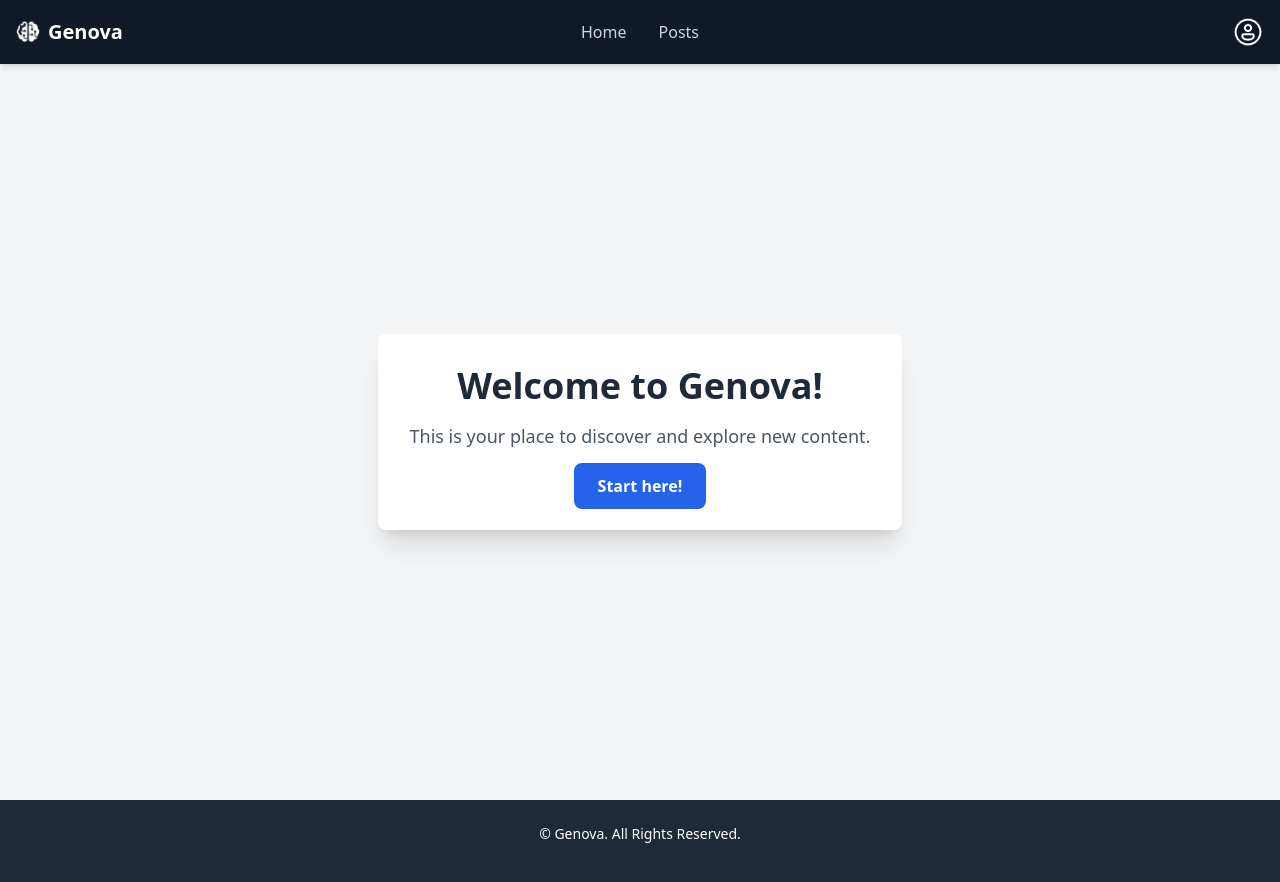
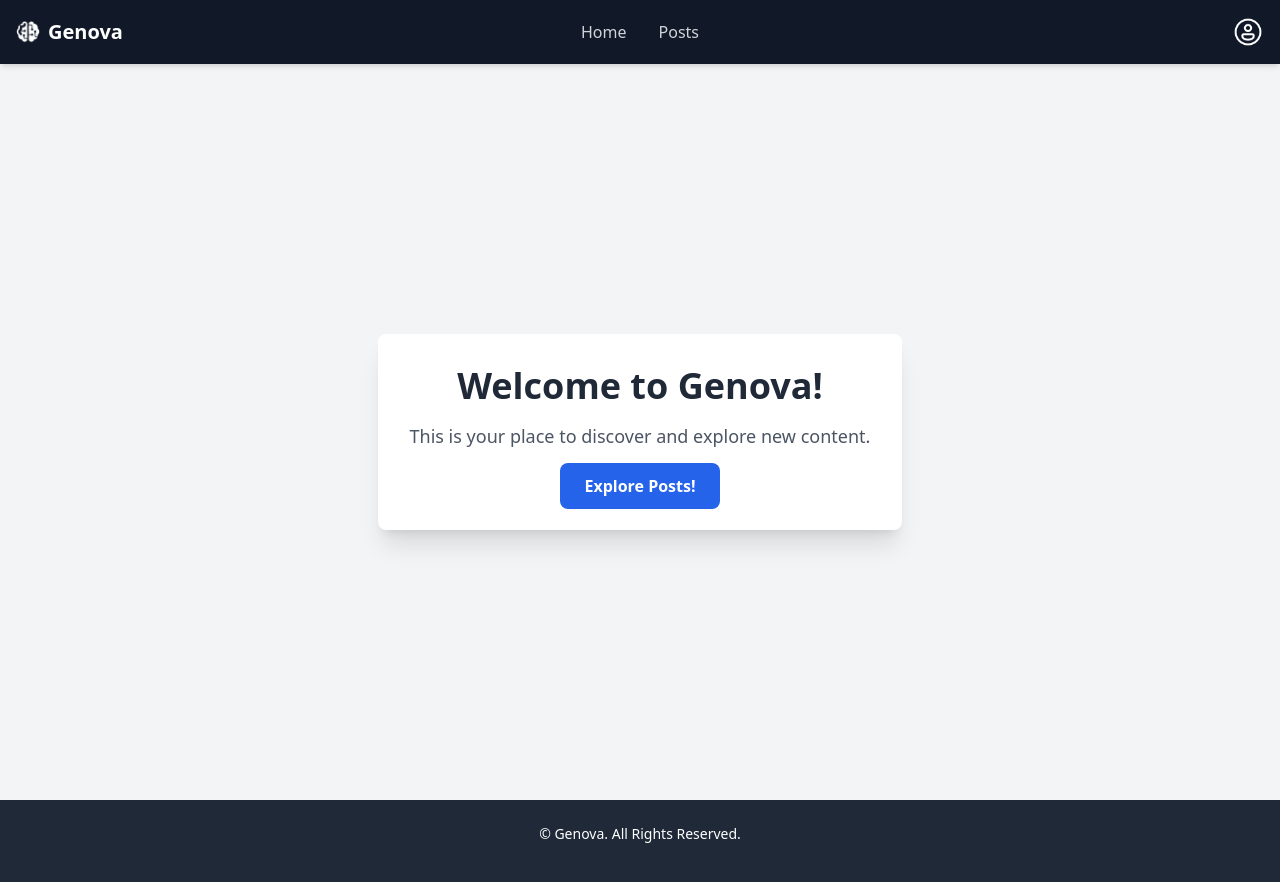
Before and after one commit to ErrachdiAmine/genova, a React (Vite) app in the folder genova-app/: page / in a window 1280 px wide. Shown: the top 882 px of the page. Built offline with nearby package versions, Linux system fonts and the light colour scheme.

Commit message:
Minor changes

```diff
--- a/genova-app/src/pages/Home.jsx
+++ b/genova-app/src/pages/Home.jsx
@@ -21,7 +21,7 @@ const Home = () => {
           to="/posts"
           className="px-6 py-3 bg-blue-600 text-white font-semibold rounded-lg hover:bg-blue-700 dark:bg-blue-500 dark:hover:bg-blue-600 transition duration-300"
         >
-          Start here!
+          Explore Posts!
         </Link>
       </div>
     </div>
```
